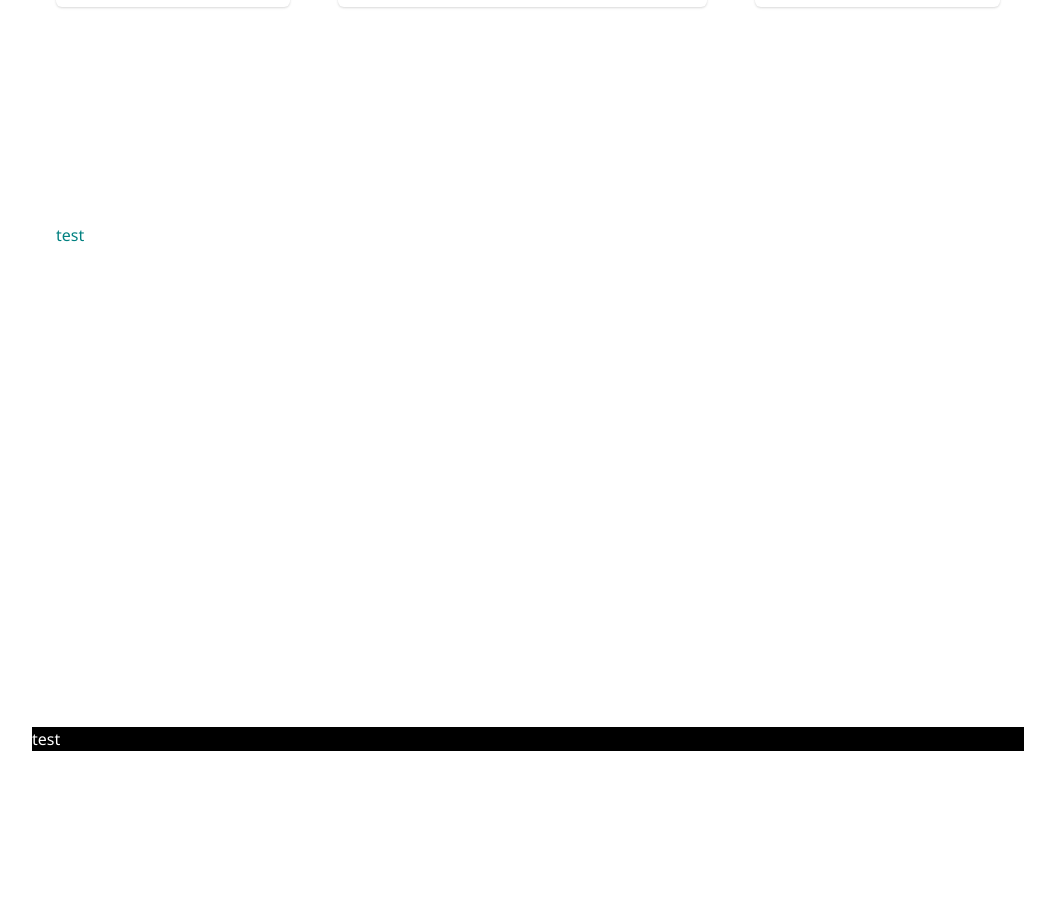
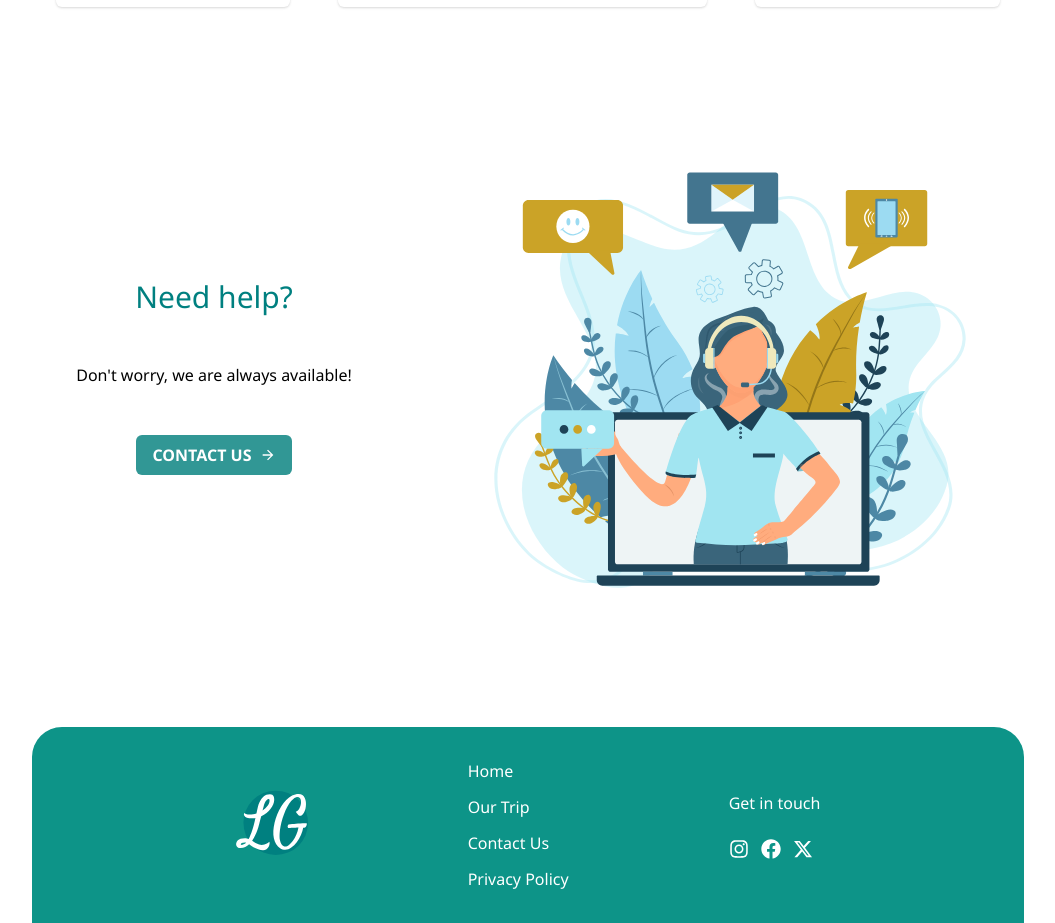
Before and after one commit to raulathallah/life-global-app, a Next.js app: page / in a window 1280 px wide. Shown: the part 1380-2303 px from the top of the page, without its empty margins (112-1167 px from the left). Before the commit the page ends 2131 px from the top, so only its background shows below. Built offline with nearby package versions, Linux system fonts and the light colour scheme.

Commit message:
landing page

```diff
--- a/package.json
+++ b/package.json
@@ -17,6 +17,7 @@
     "next": "14.1.4",
     "react": "^18",
     "react-dom": "^18",
+    "react-icons": "^5.0.1",
     "react-type-animation": "^3.2.0"
   },
   "devDependencies": {
--- a/src/app/page.tsx
+++ b/src/app/page.tsx
@@ -4,6 +4,7 @@ import {
   CheckCircleIcon,
   LockIcon,
   MoonIcon,
+  PhoneIcon,
 } from "@chakra-ui/icons";
 import {
   Button,
@@ -11,12 +12,22 @@ import {
   CardBody,
   HStack,
   Heading,
+  Image,
+  Link,
+  List,
+  ListIcon,
+  ListItem,
   Stack,
   Text,
+  VStack,
 } from "@chakra-ui/react";
+import { FaFacebook, FaInstagram, FaWhatsapp } from "react-icons/fa";
+import { FaXTwitter } from "react-icons/fa6";
+import { IoMailSharp } from "react-icons/io5";
 import { TypeAnimation } from "react-type-animation";
 
 export default function Home() {
+  const iconSize = "text-xl";
   return (
     <div className="w-full">
       <header className="w-full text-center p-36 my-28 flex flex-col gap-12 items-center">
@@ -93,12 +104,65 @@ export default function Home() {
         </HStack>
       </div>
       <div
-        className="bg-white w-full px-6 py-24 flex flex-col gap-12"
-        style={{ color: "teal", borderRadius: 12, height: 600 }}
+        className="bg-white w-full flex flex-col gap-12"
+        style={{ borderRadius: 12, height: 600 }}
       >
-        test
+        <HStack spacing={128} className="w-full justify-center">
+          <VStack spacing={12} className="">
+            <Text className="text-3xl font-medium" style={{ color: "teal" }}>
+              Need help?
+            </Text>
+            <Text style={{ color: "black" }}>
+              Don't worry, we are always available!
+            </Text>
+            <Button
+              className="w-fit"
+              rightIcon={<ArrowForwardIcon />}
+              colorScheme="teal"
+            >
+              CONTACT US
+            </Button>
+          </VStack>
+          <Image src={"../contact-us.svg"} style={{ width: 500 }} />
+        </HStack>
       </div>
-      <footer className="bg-black">test</footer>
+      <div
+        className="bg-teal-600 w-full p-8"
+        style={{ borderRadius: "30px 30px 0 0" }}
+      >
+        <HStack className="w-full justify-center" spacing={40}>
+          <Image src="/logo-LG.svg" style={{ width: 72 }} />
+
+          <List spacing={3}>
+            <ListItem>
+              <Link href="#">Home</Link>
+            </ListItem>
+            <ListItem>
+              <Link href="#">Our Trip</Link>
+            </ListItem>
+            <ListItem>
+              <Link href="#">Contact Us</Link>
+            </ListItem>
+            <ListItem>
+              <Link href="#">Privacy Policy</Link>
+            </ListItem>
+          </List>
+          <VStack spacing={6}>
+            <Text>Get in touch</Text>
+            <HStack spacing={3} className="w-full">
+              <Link href="#">
+                <FaInstagram className={iconSize} />
+              </Link>
+              <Link href="#">
+                <FaFacebook className={iconSize} />
+              </Link>
+              <Link href="#">
+                <FaXTwitter className={iconSize} />
+              </Link>
+            </HStack>
+          </VStack>
+        </HStack>
+      </div>
     </div>
   );
 }
```
Also changed, not shown: public/contact-us.svg (added), 1 other file (tests, documents, lock files or other folders).
